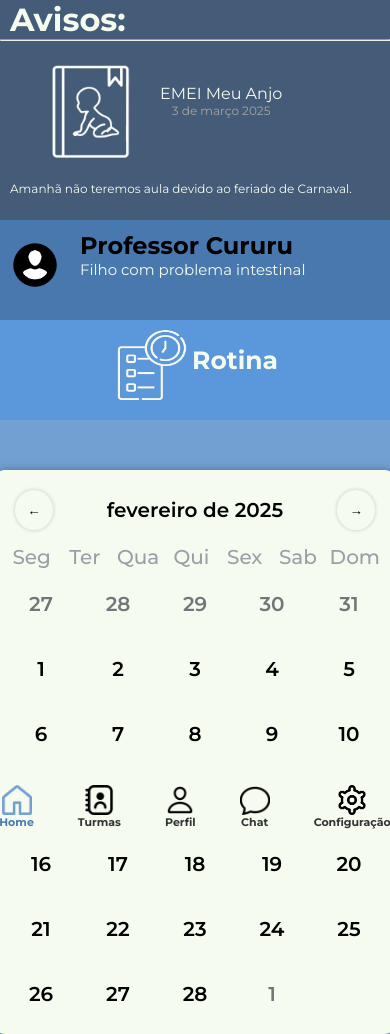
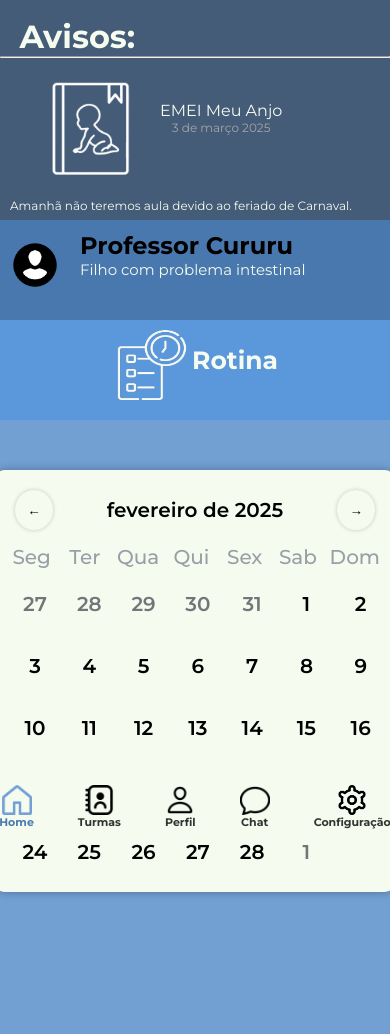
Before and after one commit to Jhuan-Medeiros/Baby_Diary, a React (Vite) app: page /home in a window 390 px wide. After the commit the page ends 976 px from the top, so only its background shows below. Built offline with nearby package versions, Linux system fonts and the light colour scheme; a web font is replaced by a local one.

Commit message:
correções nos calendarios

```diff
--- a/src/pages/Home/Home.css
+++ b/src/pages/Home/Home.css
@@ -15,6 +15,10 @@ body {
   bottom: 0;
   width: 100%;
   text-align: center;
+}
+
+.corpoHome{
+  padding-bottom: 10vh;
 }
 
 /*estilização*/
@@ -73,7 +77,8 @@ body {
 
 #avisos {
   color: #f5fbef;
-  margin-left: 10px;
+  margin-left: 5vw;
+  padding-top: 2vh;
 }
 
 #data {
@@ -178,7 +183,7 @@ body {
 }
 
 .calendario-inicial {
-  width: 600px;
+  width: 100%;
   height: auto;
   display: flex;
   flex-direction: column;
@@ -188,7 +193,7 @@ body {
   border-radius: 10px;
   box-shadow: 0 0 10px rgba(0, 0, 0, 0.3);
 }
-
+z
 .cabeçalho-calendario {
   display: flex;
   justify-content: space-between;
@@ -229,9 +234,10 @@ body {
 
 .datas {
   display: grid;
-  grid-template-columns: repeat(7, 1fr);
-  gap: 5px;
+  grid-template-columns: repeat(7, calc(100% / 7 - 2px));
+  gap: 2px;
 }
+
 
 .date {
   display: flex;
@@ -362,21 +368,19 @@ body {
   }
 
   .calendario-inicial {
-    width: 333px;
+    width: 403px;
   }
-
-  .datas {
-    grid-template-columns: repeat(5, 1fr);
-  }
-
 
   .calendario-inicial {
     width: 333px;
   }
 
   .datas {
-    grid-template-columns: repeat(5, 1fr);
+    display: grid;
+    grid-template-columns: repeat(7, calc(100% / 7 - 2px));
+    gap: 2px;
   }
+
 
 
   #homeAzul,
--- a/src/pages/Home/Home.jsx
+++ b/src/pages/Home/Home.jsx
@@ -64,7 +64,7 @@ export const Home = () => {
   const { monthYearString, datesHTML } = updateCalendar(currentDate);
 
   return (
-    <div>
+    <div className='corpoHome'>
 
       <div className="notifacaçao">
         <h1 id="avisos">Avisos:</h1>
```
